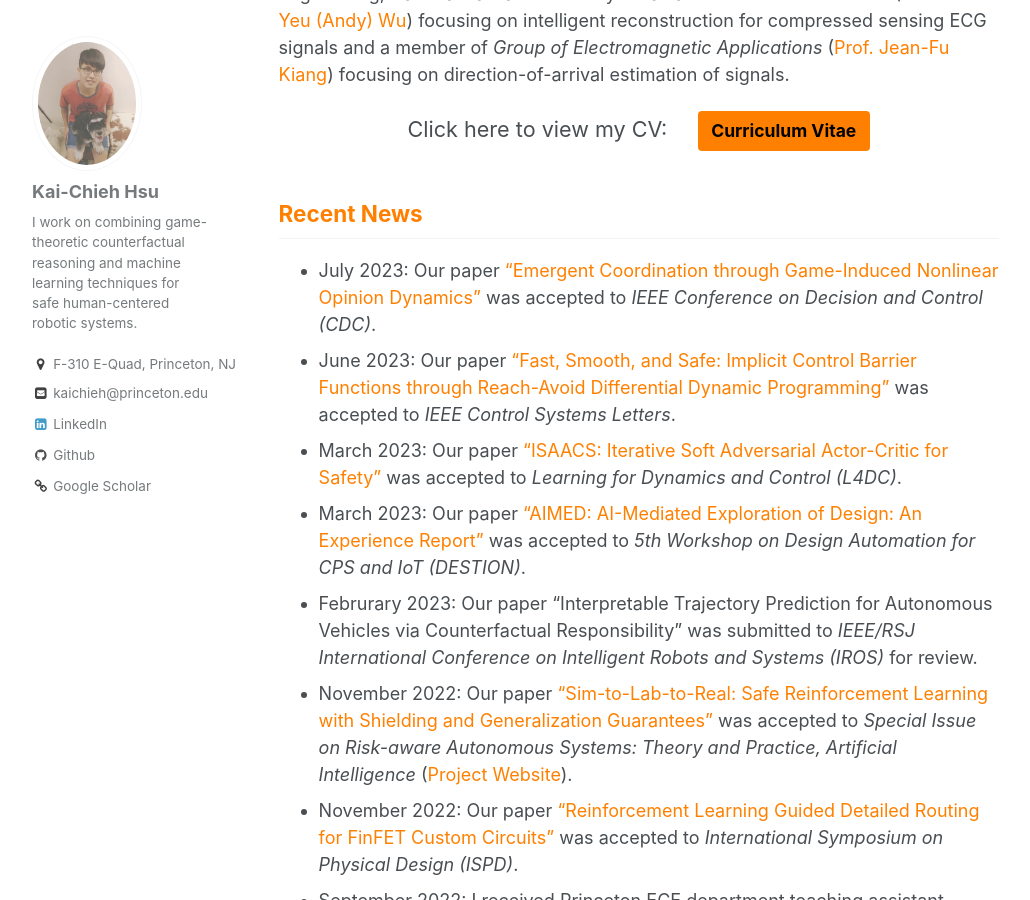
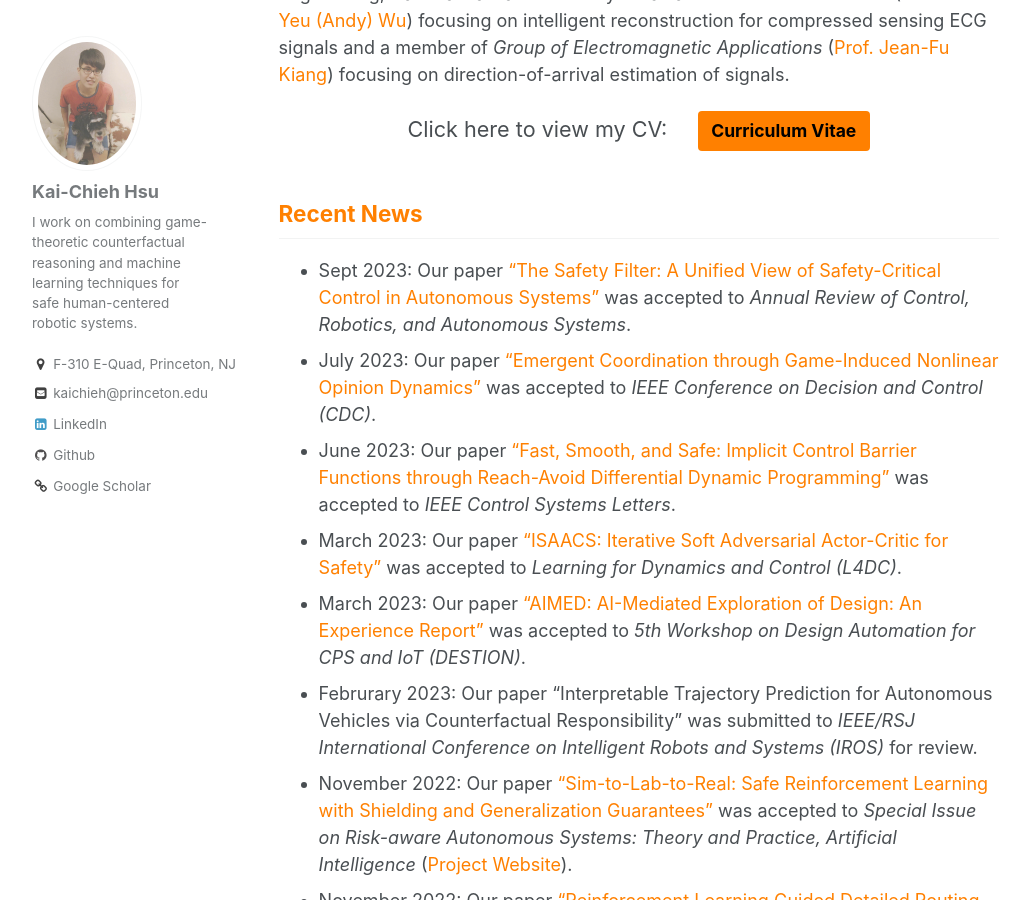
Before and after one commit to kaichiehhsu/kaichiehhsu.github.io, a Jekyll site: the page built from _pages/about.md, in a window 1280 px wide and 900 px high, scrolled down 560 px. Shown: the whole window, without its empty margins (26-1056 px from the left). Built offline with Jekyll 4.4.1, drawn with Linux system fonts in a browser that asks for light colours.

Commit message:
updates CV and news

```diff
--- a/_pages/about.md
+++ b/_pages/about.md
@@ -32,6 +32,7 @@ I was a member of *Access LAB* (<a href="http://access.ee.ntu.edu.tw/" style="co
   Recent News
 </h2>
 
+* Sept 2023: Our paper <a href="https://arxiv.org/abs/2309.05837" style="color: rgb(255, 128, 0)">"The Safety Filter: A Unified View of Safety-Critical Control in Autonomous Systems"</a> was accepted to *Annual Review of Control, Robotics, and Autonomous Systems*.
 * July 2023: Our paper <a href="https://arxiv.org/abs/2304.02687" style="color: rgb(255, 128, 0)">"Emergent Coordination through Game-Induced Nonlinear Opinion Dynamics"</a> was accepted to *IEEE Conference on Decision and Control (CDC)*.
 * June 2023: Our paper <a href="https://ieeexplore.ieee.org/abstract/document/10172325" style="color: rgb(255, 128, 0)">"Fast, Smooth, and Safe: Implicit Control Barrier Functions through Reach-Avoid Differential Dynamic Programming"</a> was accepted to *IEEE Control Systems Letters*.
 * March 2023: Our paper <a href="https://saferobotics.princeton.edu/research/isaacs" style="color: rgb(255, 128, 0)">"ISAACS: Iterative Soft Adversarial Actor-Critic for Safety"</a> was accepted to *Learning for Dynamics and Control (L4DC)*.
```
Also changed, not shown: 1 other file.
